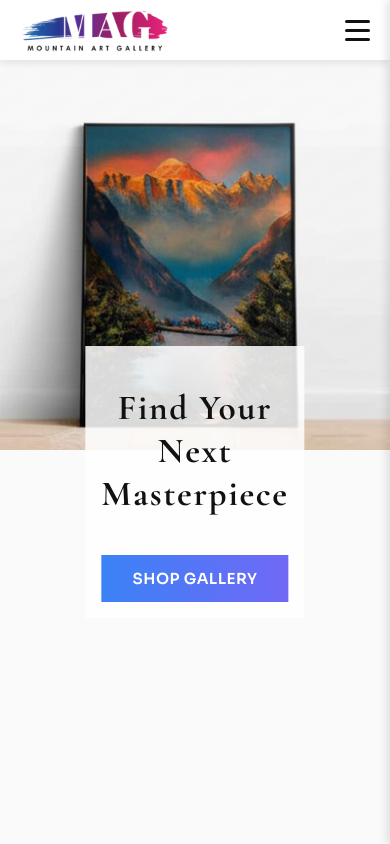
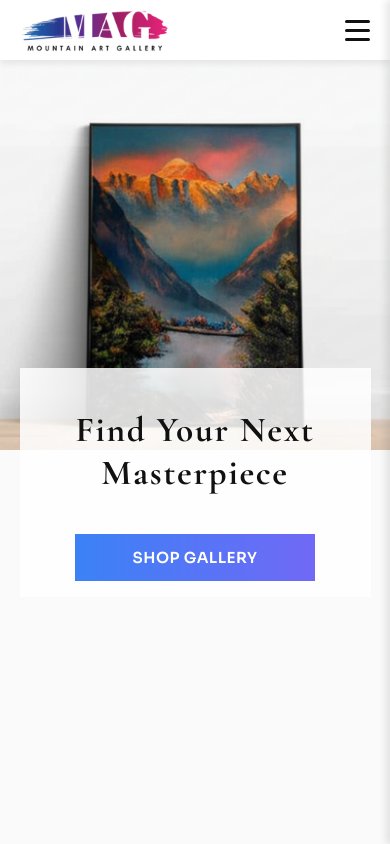
Before and after one commit to shrawan-shakya/mountainartgallery, a React (Create React App) app: page / in a window 390 px wide. Shown: the top 844 px of the page. Built offline with nearby package versions, Linux system fonts and the light colour scheme; no server answers; the database is empty.

Commit message:
Initial commit

```diff
--- a/src/styles/Home.css
+++ b/src/styles/Home.css
@@ -114,9 +114,7 @@
   .home-header .hero-content {
     position: absolute;
     z-index: 2;
-    top: 50%;
-    left: 50%;
-    transform: translate(-50%, -50%);
+
     text-align: center;
     padding: 1rem;
     background: rgba(255, 255, 255, 0.85); /* Optional subtle overlay */
```
Also changed, not shown: src/assets/hero-mobile.jpg.
